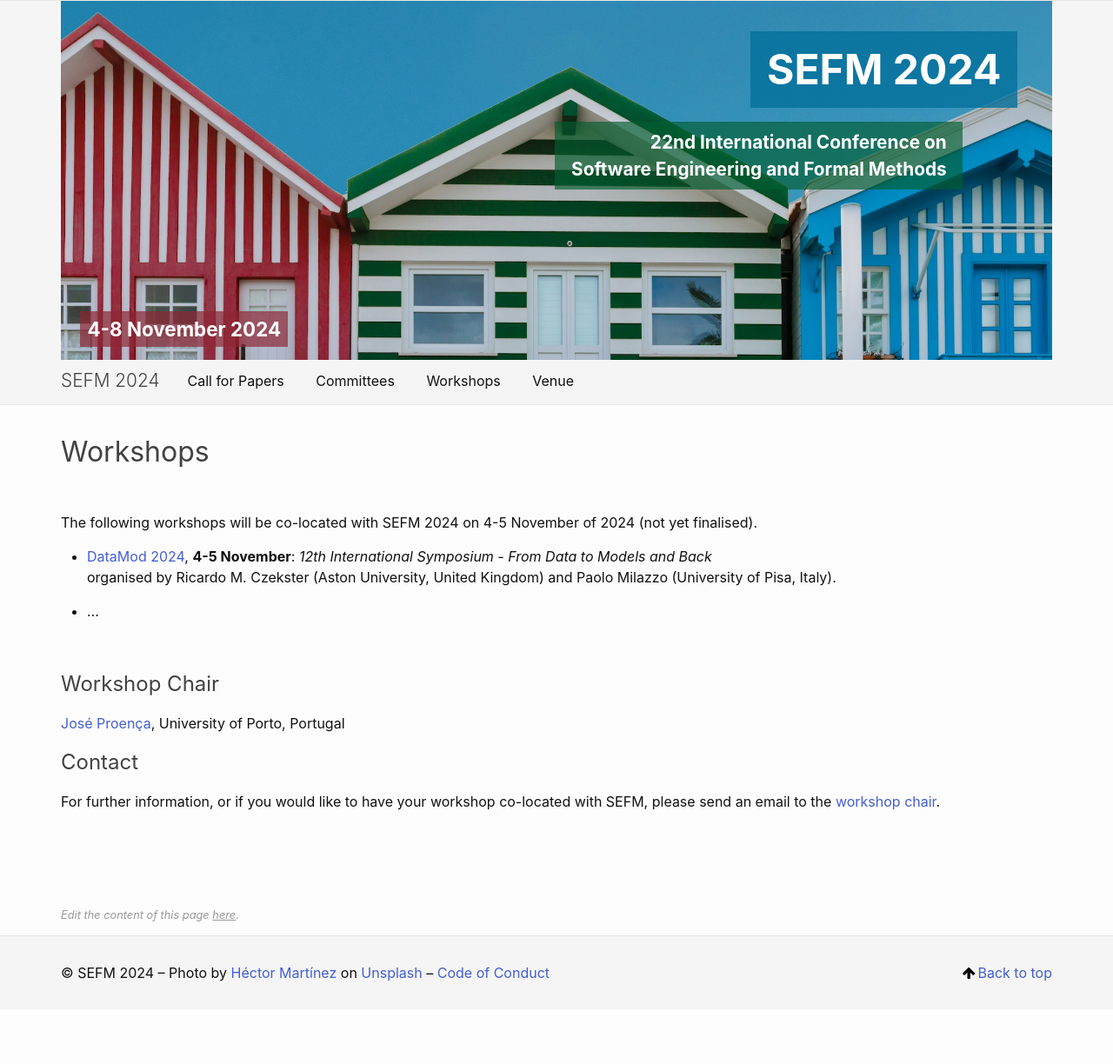
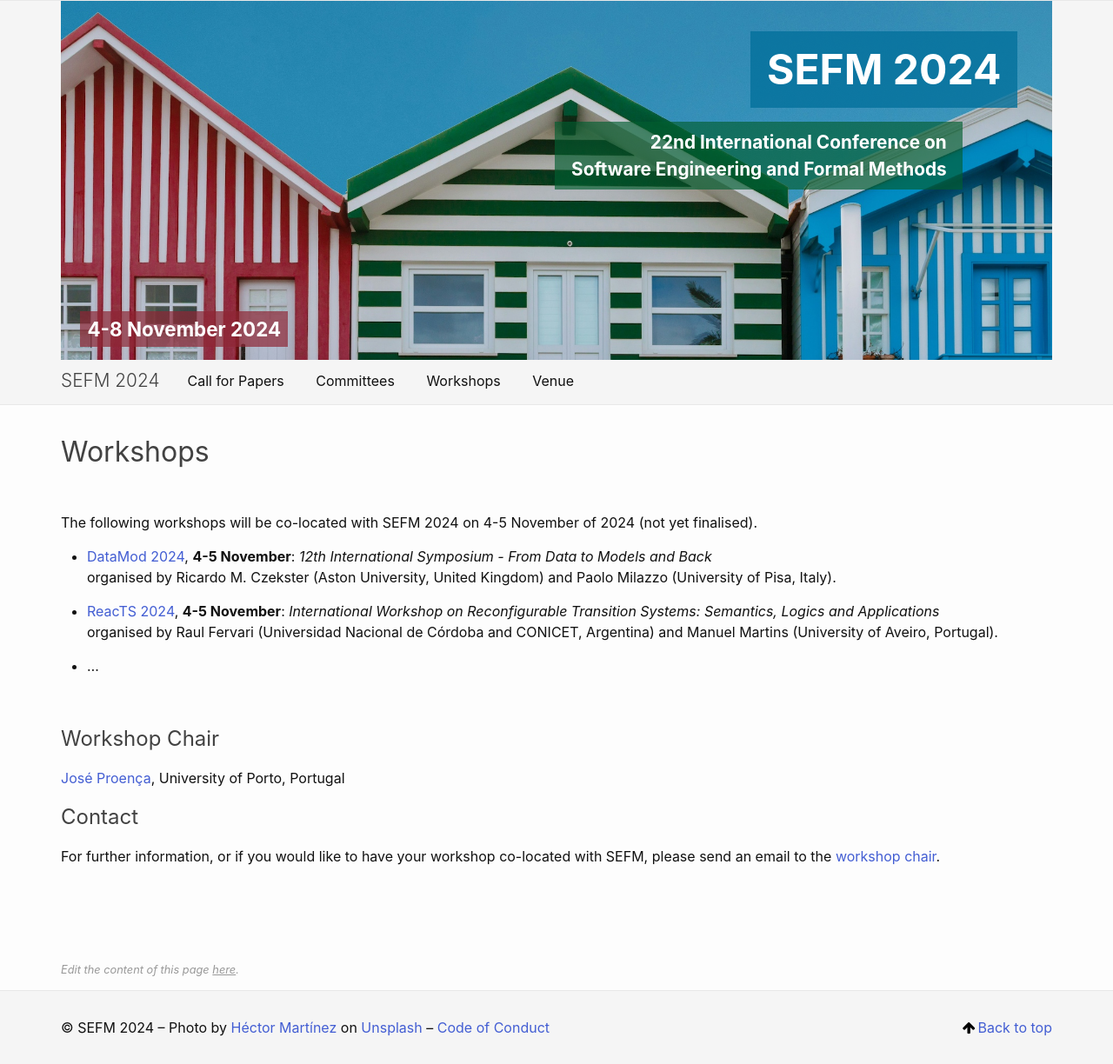
Before and after one commit to sefm-conference/2024, a Jekyll site: the page built from _pages/workshops.md, in a window 1280 px wide. Shown: the whole page at 87% size. Built offline with Jekyll 4.4.1, drawn with Linux system fonts in a browser that asks for light colours; before the commit the page ends 1161 px from its top, so only the background shows below that.

Commit message:
added workshop

```diff
--- a/_pages/workshops.md
+++ b/_pages/workshops.md
@@ -13,6 +13,11 @@ The following workshops will be co-located with SEFM 2024 on 4-5 November of 202
 organised by
 Ricardo M. Czekster (Aston University, United Kingdom) and
 Paolo Milazzo (University of Pisa, Italy).
+
+- [ReacTS 2024](https://reacts2024.github.io/), **4-5 November**: *International Workshop on Reconfigurable Transition Systems: Semantics, Logics and Applications*
+organised by
+Raul Fervari (Universidad Nacional de Córdoba and CONICET, Argentina) and
+Manuel Martins (University of Aveiro, Portugal).
 
 - ...
 
```
